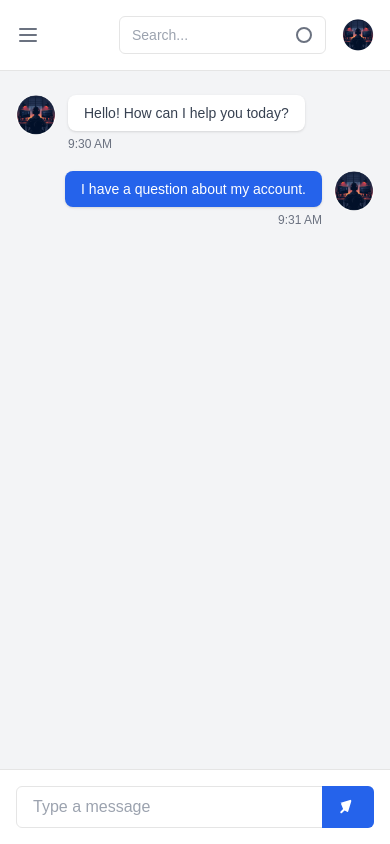
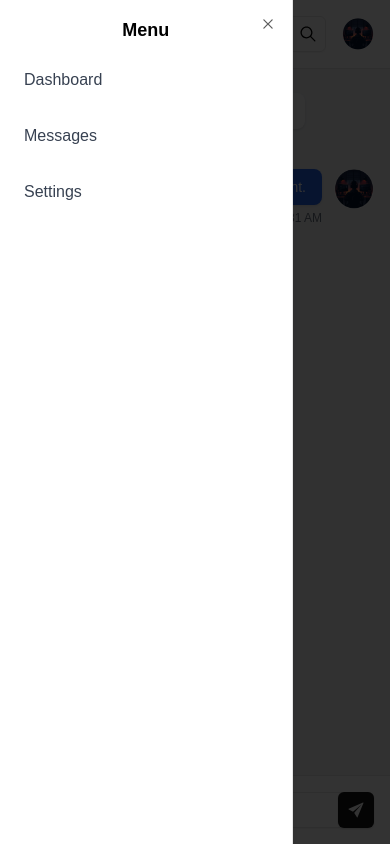
Before and after one commit to brosmar18/ai_assistant, a Next.js app: page / in a window 390 px wide. Both pictures are taken after a click on the button 28 px from the left and 35 px from the top of the page. Built offline with nearby package versions, Linux system fonts and the light colour scheme.

Commit message:
responsive nav added

```diff
--- a/components/MessageInput.tsx
+++ b/components/MessageInput.tsx
@@ -1,22 +1,23 @@
-import React from 'react';
+import { Input } from "@/components/ui/input";
+import { Button } from "@/components/ui/button";
+import { IoIosSend } from "react-icons/io";
 
 const MessageInput = () => {
   return (
     <div className="flex-shrink-0 p-4 bg-white border-t">
-      <form className="relative flex">
-        <input
+      <form className="relative flex w-full">
+        <Input
           type="text"
           placeholder="Type a message"
-          className="w-full px-4 py-2 border rounded-md focus:outline-none"
+          className="pr-12" // Add space for the button on the right side
         />
-        <button
+        <Button
           type="submit"
-          className="absolute inset-y-0 right-0 flex items-center px-4 text-white bg-blue-600 rounded-r-md hover:bg-blue-700"
+          variant="default" // Or any preferred variant
+          className="absolute inset-y-0 right-0 p-2"
         >
-          <svg className="w-5 h-5" fill="currentColor">
-            <path d="M2.003 5.884l10-3a1 1 0 011.265 1.265l-3 10a1 1 0 01-1.88.163L6.5 13.5l-2.516 2.516a1 1 0 01-1.414-1.414L5.086 12l-1.797-4.386a1 1 0 01.714-1.73z" />
-          </svg>
-        </button>
+          <IoIosSend className="w-5 h-5 text-white" />
+        </Button>
       </form>
     </div>
   );
--- a/components/TopBar.tsx
+++ b/components/TopBar.tsx
@@ -1,39 +1,72 @@
-import React from "react";
+"use client";
+
+
+import React, { useState } from "react";
 import Image from "next/image";
+import { IoIosSearch, IoMdMenu } from "react-icons/io";
+import { Button } from "./ui/button";
+import { Input } from "./ui/input";
+import { Sheet, SheetContent, SheetHeader, SheetTitle } from "./ui/sheet";
+import Link from "next/link";
 
 const TopBar = () => {
+  const [open, setOpen] = useState(false);
+
+  const toggleSheet = () => setOpen(!open);
+
   return (
     <header className="flex items-center justify-between flex-shrink-0 p-4 bg-white border-b">
       {/* Mobile Menu Button */}
-      <button
-        className="text-gray-500 focus:outline-none md:hidden"
+      <Button
+        variant="ghost"
+        className="md:hidden p-2"
+        onClick={toggleSheet}
         id="mobile-menu-button"
       >
-        <svg className="w-6 h-6" fill="none" stroke="currentColor">
-          <path
-            strokeLinecap="round"
-            strokeLinejoin="round"
-            strokeWidth="2"
-            d="M4 6h16M4 12h16M4 18h16"
-          />
-        </svg>
-      </button>
+        <IoMdMenu className="w-6 h-6 text-black" />
+      </Button>
+
+      {/* Sidebar for Mobile */}
+      <Sheet open={open} onOpenChange={toggleSheet}>
+        <SheetContent side="left" className="bg-white p-4">
+          <SheetHeader>
+            <SheetTitle className="text-lg font-bold text-black">
+              Menu
+            </SheetTitle>
+          </SheetHeader>
+          <nav className="space-y-4 mt-4">
+            <Link
+              href="/"
+              className="block text-gray-700 text-base font-medium hover:bg-gray-200 p-2 rounded"
+            >
+              Dashboard
+            </Link>
+            <Link
+              href="/messages"
+              className="block text-gray-700 text-base font-medium hover:bg-gray-200 p-2 rounded"
+            >
+              Messages
+            </Link>
+            <Link
+              href="/settings"
+              className="block text-gray-700 text-base font-medium hover:bg-gray-200 p-2 rounded"
+            >
+              Settings
+            </Link>
+          </nav>
+        </SheetContent>
+      </Sheet>
+
       <div className="flex items-center space-x-4">
         <div className="relative">
-          <input
+          <Input
             type="text"
-            className="w-full px-3 py-2 text-sm border rounded-md focus:outline-none"
             placeholder="Search..."
+            className="pr-10" // Add padding for the button overlap
           />
-          <button className="absolute inset-y-0 right-0 flex items-center pr-3">
-            <svg className="w-5 h-5 text-gray-500" fill="currentColor">
-              <path
-                fillRule="evenodd"
-                d="M10 18a8 8 0 100-16 8 8 0 000 16zm6-8a6 6 0 11-12 0 6 6 0 0112 0z"
-                clipRule="evenodd"
-              />
-            </svg>
-          </button>
+          <Button variant="ghost" className="absolute inset-y-0 right-0 p-2">
+            <IoIosSearch className="w-5 h-5 text-black" />
+          </Button>
         </div>
         <Image
           src="/profile1.png"
--- /dev/null
+++ b/components/ui/input.tsx
@@ -0,0 +1,25 @@
+import * as React from "react"
+
+import { cn } from "@/lib/utils"
+
+export interface InputProps
+  extends React.InputHTMLAttributes<HTMLInputElement> {}
+
+const Input = React.forwardRef<HTMLInputElement, InputProps>(
+  ({ className, type, ...props }, ref) => {
+    return (
+      <input
+        type={type}
+        className={cn(
+          "flex h-9 w-full rounded-md border border-input bg-transparent px-3 py-1 text-sm shadow-sm transition-colors file:border-0 file:bg-transparent file:text-sm file:font-medium file:text-foreground placeholder:text-muted-foreground focus-visible:outline-none focus-visible:ring-1 focus-visible:ring-ring disabled:cursor-not-allowed disabled:opacity-50",
+          className
+        )}
+        ref={ref}
+        {...props}
+      />
+    )
+  }
+)
+Input.displayName = "Input"
+
+export { Input }
--- /dev/null
+++ b/components/ui/sheet.tsx
@@ -0,0 +1,140 @@
+"use client"
+
+import * as React from "react"
+import * as SheetPrimitive from "@radix-ui/react-dialog"
+import { Cross2Icon } from "@radix-ui/react-icons"
+import { cva, type VariantProps } from "class-variance-authority"
+
+import { cn } from "@/lib/utils"
+
+const Sheet = SheetPrimitive.Root
+
+const SheetTrigger = SheetPrimitive.Trigger
+
+const SheetClose = SheetPrimitive.Close
+
+const SheetPortal = SheetPrimitive.Portal
+
+const SheetOverlay = React.forwardRef<
+  React.ElementRef<typeof SheetPrimitive.Overlay>,
+  React.ComponentPropsWithoutRef<typeof SheetPrimitive.Overlay>
+>(({ className, ...props }, ref) => (
+  <SheetPrimitive.Overlay
+    className={cn(
+      "fixed inset-0 z-50 bg-black/80  data-[state=open]:animate-in data-[state=closed]:animate-out data-[state=closed]:fade-out-0 data-[state=open]:fade-in-0",
+      className
+    )}
+    {...props}
+    ref={ref}
+  />
+))
+SheetOverlay.displayName = SheetPrimitive.Overlay.displayName
+
+const sheetVariants = cva(
+  "fixed z-50 gap-4 bg-background p-6 shadow-lg transition ease-in-out data-[state=closed]:duration-300 data-[state=open]:duration-500 data-[state=open]:animate-in data-[state=closed]:animate-out",
+  {
+    variants: {
+      side: {
+        top: "inset-x-0 top-0 border-b data-[state=closed]:slide-out-to-top data-[state=open]:slide-in-from-top",
+        bottom:
+          "inset-x-0 bottom-0 border-t data-[state=closed]:slide-out-to-bottom data-[state=open]:slide-in-from-bottom",
+        left: "inset-y-0 left-0 h-full w-3/4 border-r data-[state=closed]:slide-out-to-left data-[state=open]:slide-in-from-left sm:max-w-sm",
+        right:
+          "inset-y-0 right-0 h-full w-3/4 border-l data-[state=closed]:slide-out-to-right data-[state=open]:slide-in-from-right sm:max-w-sm",
+      },
+    },
+    defaultVariants: {
+      side: "right",
+    },
+  }
+)
+
+interface SheetContentProps
+  extends React.ComponentPropsWithoutRef<typeof SheetPrimitive.Content>,
+    VariantProps<typeof sheetVariants> {}
+
+const SheetContent = React.forwardRef<
+  React.ElementRef<typeof SheetPrimitive.Content>,
+  SheetContentProps
+>(({ side = "right", className, children, ...props }, ref) => (
+  <SheetPortal>
+    <SheetOverlay />
+    <SheetPrimitive.Content
+      ref={ref}
+      className={cn(sheetVariants({ side }), className)}
+      {...props}
+    >
+      <SheetPrimitive.Close className="absolute right-4 top-4 rounded-sm opacity-70 ring-offset-background transition-opacity hover:opacity-100 focus:outline-none focus:ring-2 focus:ring-ring focus:ring-offset-2 disabled:pointer-events-none data-[state=open]:bg-secondary">
+        <Cross2Icon className="h-4 w-4" />
+        <span className="sr-only">Close</span>
+      </SheetPrimitive.Close>
+      {children}
+    </SheetPrimitive.Content>
+  </SheetPortal>
+))
+SheetContent.displayName = SheetPrimitive.Content.displayName
+
+const SheetHeader = ({
+  className,
+  ...props
+}: React.HTMLAttributes<HTMLDivElement>) => (
+  <div
+    className={cn(
+      "flex flex-col space-y-2 text-center sm:text-left",
+      className
+    )}
+    {...props}
+  />
+)
+SheetHeader.displayName = "SheetHeader"
+
+const SheetFooter = ({
+  className,
+  ...props
+}: React.HTMLAttributes<HTMLDivElement>) => (
+  <div
+    className={cn(
+      "flex flex-col-reverse sm:flex-row sm:justify-end sm:space-x-2",
+      className
+    )}
+    {...props}
+  />
+)
+SheetFooter.displayName = "SheetFooter"
+
+const SheetTitle = React.forwardRef<
+  React.ElementRef<typeof SheetPrimitive.Title>,
+  React.ComponentPropsWithoutRef<typeof SheetPrimitive.Title>
+>(({ className, ...props }, ref) => (
+  <SheetPrimitive.Title
+    ref={ref}
+    className={cn("text-lg font-semibold text-foreground", className)}
+    {...props}
+  />
+))
+SheetTitle.displayName = SheetPrimitive.Title.displayName
+
+const SheetDescription = React.forwardRef<
+  React.ElementRef<typeof SheetPrimitive.Description>,
+  React.ComponentPropsWithoutRef<typeof SheetPrimitive.Description>
+>(({ className, ...props }, ref) => (
+  <SheetPrimitive.Description
+    ref={ref}
+    className={cn("text-sm text-muted-foreground", className)}
+    {...props}
+  />
+))
+SheetDescription.displayName = SheetPrimitive.Description.displayName
+
+export {
+  Sheet,
+  SheetPortal,
+  SheetOverlay,
+  SheetTrigger,
+  SheetClose,
+  SheetContent,
+  SheetHeader,
+  SheetFooter,
+  SheetTitle,
+  SheetDescription,
+}
--- a/package.json
+++ b/package.json
@@ -10,6 +10,7 @@
   },
   "dependencies": {
     "@clerk/nextjs": "^5.6.0",
+    "@radix-ui/react-dialog": "^1.1.1",
     "@radix-ui/react-icons": "^1.3.0",
     "@radix-ui/react-slot": "^1.1.0",
     "class-variance-authority": "^0.7.0",
@@ -18,6 +19,7 @@
     "next": "14.2.12",
     "react": "^18",
     "react-dom": "^18",
+    "react-icons": "^5.3.0",
     "tailwind-merge": "^2.5.2",
     "tailwindcss-animate": "^1.0.7"
   },
```
Also changed, not shown: 1 other file (tests, documents, lock files or other folders).
